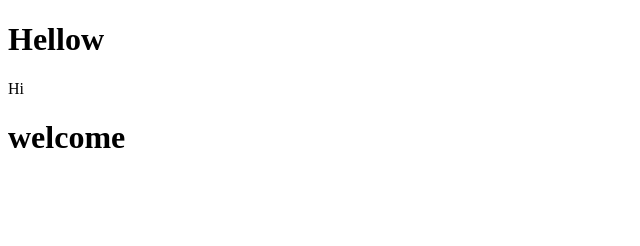
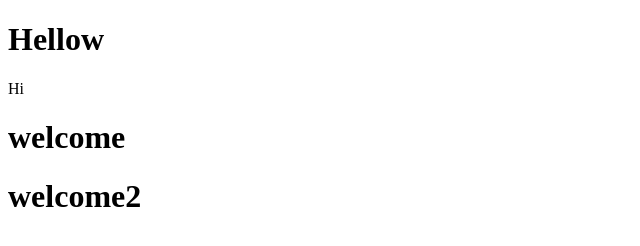
Before and after one commit to Shahidaameen123/datewithgit-sample, a plain HTML site: page index.html in a window 1280 px wide. Shown: the whole page, without its empty margins (0-640 px from the left). Drawn offline with Linux system fonts and the light colour scheme.

Commit message:
positive answer added

```diff
--- a/index.html
+++ b/index.html
@@ -9,5 +9,6 @@
     <h1>Hellow</h1>
     <hi>Hi</hi>
     <h1>welcome</h1>
+    <h1>welcome2</h1>
 </body>
 </html>
```
